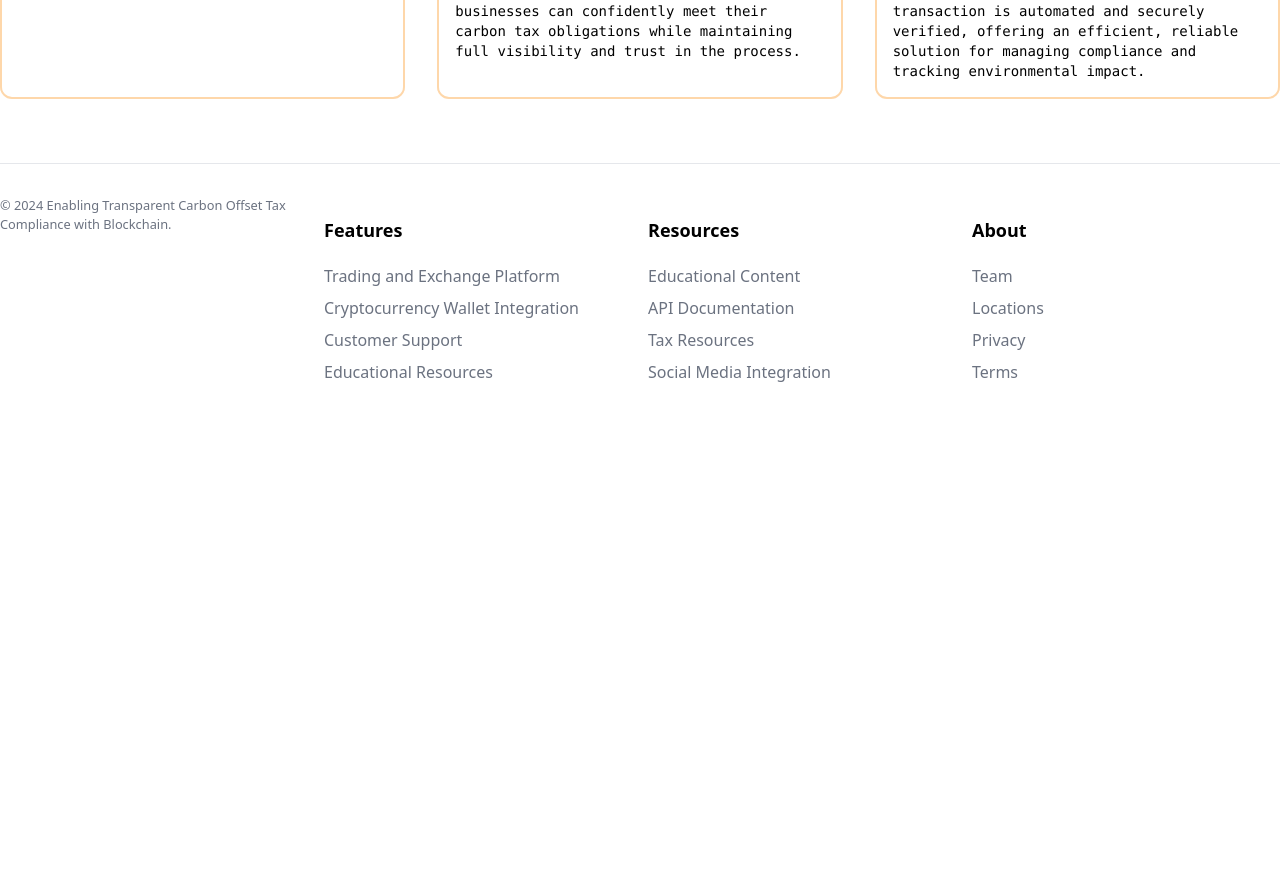
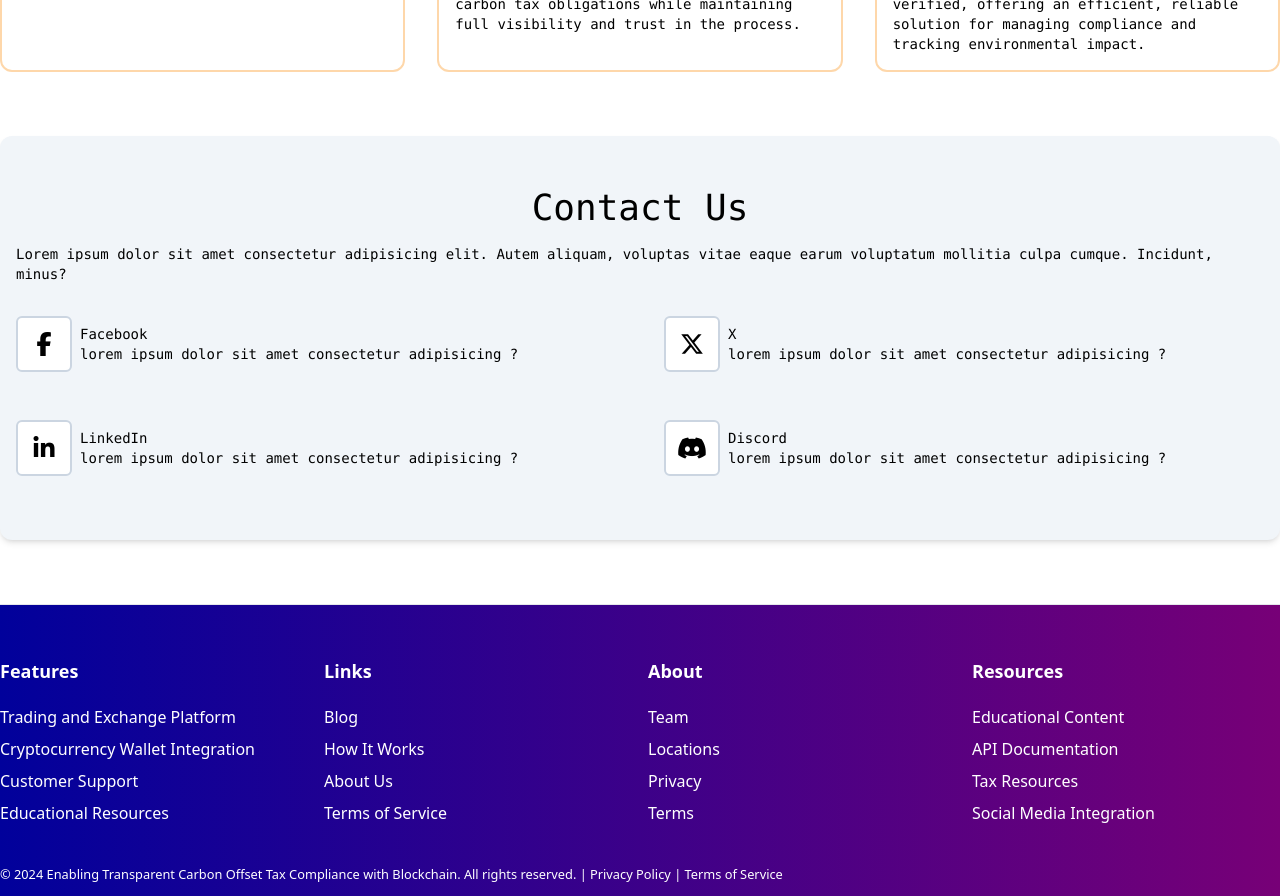
Before and after one commit to ChanThaMaung/Information-Communication-Technology-project-9785---Group-2-S2-2024, a React (Vite) app in the folder client/: page /homev2 in a window 1280 px wide. Shown: the part 1180-2076 px from the top of the page. Before the commit the page ends 1604 px from the top, so only its background shows below. Built offline with nearby package versions, Linux system fonts and the light colour scheme; a web font is replaced by a local one.

Commit message:
change Home and Navbar

```diff
--- a/client/src/Pages/Home/Homev2.jsx
+++ b/client/src/Pages/Home/Homev2.jsx
@@ -1,5 +1,5 @@
 import { Link } from "react-router-dom";
-import { Navbarv2, Footer } from "../../components";
+import { Navbarv2, Footer, PieChartWithCenterLabel } from "../../components";
 
 
 export default function Homev2() {
@@ -37,11 +37,8 @@ export default function Homev2() {
                         </div>
                     </div>
                     <div className="col-span-2 flex-col border bg--gradientDBv2 shadow-md rounded-xl grid grid-cols-2">
-                        <div className="col-span-1">
-                            <img
-                                className="w-full h-full object-cover rounded-s-xl"
-                                src={"https://science.nasa.gov/wp-content/uploads/2023/12/co2-graph-083122_scaled_scrunched.jpg?w=2560&format=webp"} alt="Dashboard"
-                            />
+                        <div className="col-span-1 flex items-center justify-center">
+                            <PieChartWithCenterLabel />
                         </div>
                         <div className="col-span-1">
                             <p className="text-black font-mono text-lg p-4 ">
@@ -108,6 +105,67 @@ export default function Homev2() {
                 </div>
             </div>
 
+            {/* Contact */}
+            <div className="mt-16 ">
+                <div className="container mx-auto">
+                    <div className="flex justify-center bg-slate-100 shadow-md rounded-xl">
+                        <div className="py-12">
+                            <div className=" rounded-t-lg items-center justify-center pt-1">
+                                <h1 className="text-4xl font-mono text-center">
+                                    Contact Us
+                                </h1>
+                            </div>
+                            <div className="p-4">
+                                <p className="text-sm font-mono">
+                                    Lorem ipsum dolor sit amet consectetur adipisicing elit. Autem aliquam, voluptas vitae eaque earum voluptatum mollitia culpa cumque. Incidunt, minus?
+                                </p>
+                            </div>
+                            <div className="grid grid-cols-2 gap-4 mx-auto">
+                                <div className="col-span-1 p-4 flex items-center">
+                                    <div className="border-2 border-slate-300 bg-white rounded-md w-14 h-14 flex items-center justify-center">
+                                        <i className="fab fa-facebook-f text-2xl m-2"></i>
+                                    </div>
+                                    <div className="p-2">
+                                        <p className="text-sm font-mono text-black">Facebook</p>
+                                        <p className="text-sm font-mono text-black">lorem ipsum dolor sit amet consectetur adipisicing ?</p>
+                                    </div>
+
+                                </div>
+                                <div className="col-span-1 p-4 flex items-center">
+                                    <div className="flex items-center border-2 border-slate-300 bg-white rounded-md w-14 h-14 justify-center">
+                                        <i className="fab fa-x-twitter text-2xl m-2"></i>
+                                    </div>
+                                    <div className="p-2">
+                                        <p className="text-sm font-mono text-black">X</p>
+                                        <p className="text-sm font-mono text-black">lorem ipsum dolor sit amet consectetur adipisicing ?</p>
+                                    </div>
+                                </div>
+                                <div className="col-span-1 p-4 flex items-center">
+
+                                    <div className="flex items-center border-2 border-slate-300 bg-white rounded-md w-14 h-14 justify-center">
+                                        <i className="fab fa-linkedin-in text-2xl m-2"></i>
+                                    </div>
+                                    <div className="p-2">
+                                        <p className="text-sm font-mono text-black">LinkedIn</p>
+                                        <p className="text-sm font-mono text-black">lorem ipsum dolor sit amet consectetur adipisicing ?</p>
+                                    </div>
+                                </div>
+                                <div className="col-span-1 p-4 flex items-center">
+                                    <div className="flex items-center border-2 border-slate-300 bg-white rounded-md w-14 h-14 justify-center">
+                                        <i className="fab fa-discord text-2xl m-2"></i> {/* Added Yahoo icon */}
+                                    </div>
+                                    <div className="p-2">
+                                        <p className="text-sm font-mono text-black">Discord</p>
+                                        <p className="text-sm font-mono text-black">lorem ipsum dolor sit amet consectetur adipisicing ?</p>
+                                    </div>
+                                </div>
+                            </div>
+                        </div>
+                    </div>
+
+                </div>
+            </div>
+
             <Footer />
         </>
 
--- /dev/null
+++ b/client/src/components/Charts/PieChartWithCenterLabel.tsx
@@ -0,0 +1,40 @@
+import * as React from 'react';
+import { PieChart } from '@mui/x-charts/PieChart';
+import { useDrawingArea } from '@mui/x-charts/hooks';
+import { styled } from '@mui/material/styles';
+
+const data = [
+  { value: 47},
+  { value: 53},
+];
+
+const size = {
+  width: 400,
+  height: 200,
+};
+
+const StyledText = styled('text')(({ theme }) => ({
+  fill: theme.palette.text.primary,
+  textAnchor: 'middle',
+  dominantBaseline: 'central',
+  fontSize: 40,
+  fontWeight: 'thin',
+  fontFamily: 'monospace',
+}));
+
+function PieCenterLabel({ children }: { children: React.ReactNode }) {
+  const { width, height, left, top } = useDrawingArea();
+  return (
+    <StyledText x={left + width / 2} y={top + height / 2}>
+      {children}
+    </StyledText>
+  );
+}
+
+export default function PieChartWithCenterLabel() {
+  return (
+    <PieChart series={[{ data, innerRadius: 80 }]} {...size}>
+      <PieCenterLabel >47%</PieCenterLabel>
+    </PieChart>
+  );
+}
--- a/client/src/components/Footer/Footer.jsx
+++ b/client/src/components/Footer/Footer.jsx
@@ -1,37 +1,48 @@
 function Footer() {
     return (
-        <div className="pt-8 pb-10 mt-16 border-t border-gray-200">
-            <div className="grid grid-cols-1 md:grid-cols-4 gap-4">
-                <div className="text-center md:text-left">
-                    <small className="block text-gray-500">© 2024 Enabling Transparent Carbon Offset Tax Compliance with Blockchain. </small>
-                </div>
+        <div className="pt-8 pb-3 mt-16 border-t border-gray-200 bg--gradientCarousel">
+
+            <div className="grid grid-cols-1 md:grid-cols-4 gap-4 container mx-auto text-left  px-4 md:px-0 justify-center">
                 <div>
-                    <h5 className="font-semibold p-5 pl-0 text-lg">Features</h5>
+                    <h5 className="font-semibold text-white p-5 pl-0 text-lg">Features</h5>
                     <ul className="space-y-2">
-                        <li><a className="text-gray-500 hover:text-gray-700" href="#">Trading and Exchange Platform</a></li>
-                        <li><a className="text-gray-500 hover:text-gray-700" href="#">Cryptocurrency Wallet Integration</a></li>
-                        <li><a className="text-gray-500 hover:text-gray-700" href="#">Customer Support</a></li>
-                        <li><a className="text-gray-500 hover:text-gray-700" href="#">Educational Resources</a></li>
+                        <li><a className="text-white hover:text-gray-700" href="#">Trading and Exchange Platform</a></li>
+                        <li><a className="text-white hover:text-gray-700" href="#">Cryptocurrency Wallet Integration</a></li>
+                        <li><a className="text-white hover:text-gray-700" href="#">Customer Support</a></li>
+                        <li><a className="text-white hover:text-gray-700" href="#">Educational Resources</a></li>
+                    </ul>
+                </div><div>
+                    <h5 className="font-semibold text-white p-5 pl-0 text-lg">Links</h5>
+                    <ul className="space-y-2">
+                        <li><a className="text-white hover:text-gray-700" href="#">Blog</a></li>
+                        <li><a className="text-white hover:text-gray-700" href="#">How It Works</a></li>
+                        <li><a className="text-white hover:text-gray-700" href="#">About Us</a></li>
+                        <li><a className="text-white hover:text-gray-700" href="#">Terms of Service</a></li>
                     </ul>
                 </div>
                 <div>
-                    <h5 className="font-semibold p-5 pl-0 text-lg">Resources</h5>
+                    <h5 className="font-semibold text-white p-5 pl-0 text-lg">About</h5>
                     <ul className="space-y-2">
-                        <li><a className="text-gray-500 hover:text-gray-700" href="#">Educational Content</a></li>
-                        <li><a className="text-gray-500 hover:text-gray-700" href="#">API Documentation</a></li>
-                        <li><a className="text-gray-500 hover:text-gray-700" href="#">Tax Resources</a></li>
-                        <li><a className="text-gray-500 hover:text-gray-700" href="#">Social Media Integration</a></li>
+                        <li><a className="text-white hover:text-gray-700" href="#">Team</a></li>
+                        <li><a className="text-white hover:text-gray-700" href="#">Locations</a></li>
+                        <li><a className="text-white hover:text-gray-700" href="#">Privacy</a></li>
+                        <li><a className="text-white hover:text-gray-700" href="#">Terms</a></li>
                     </ul>
                 </div>
                 <div>
-                    <h5 className="font-semibold p-5 pl-0 text-lg">About</h5>
+                    <h5 className="font-semibold text-white p-5 pl-0 text-lg">Resources</h5>
                     <ul className="space-y-2">
-                        <li><a className="text-gray-500 hover:text-gray-700" href="#">Team</a></li>
-                        <li><a className="text-gray-500 hover:text-gray-700" href="#">Locations</a></li>
-                        <li><a className="text-gray-500 hover:text-gray-700" href="#">Privacy</a></li>
-                        <li><a className="text-gray-500 hover:text-gray-700" href="#">Terms</a></li>
+                        <li><a className="text-white hover:text-gray-700" href="#">Educational Content</a></li>
+                        <li><a className="text-white hover:text-gray-700" href="#">API Documentation</a></li>
+                        <li><a className="text-white hover:text-gray-700" href="#">Tax Resources</a></li>
+                        <li><a className="text-white hover:text-gray-700" href="#">Social Media Integration</a></li>
                     </ul>
                 </div>
+            </div>
+            <div className="text-center md:text-left mt-10">
+                <small className="block text-white">
+                    © 2024 Enabling Transparent Carbon Offset Tax Compliance with Blockchain. All rights reserved. | Privacy Policy | Terms of Service
+                </small>
             </div>
         </div>
 
--- a/client/src/components/index.js
+++ b/client/src/components/index.js
@@ -1,3 +1,4 @@
 export { default as Footer } from './Footer/Footer';
 export { default as Navbar } from './Navbar/Navbar';
 export { default as Navbarv2 } from './Navbar/Navbarv2';
+export { default as PieChartWithCenterLabel } from './Charts/PieChartWithCenterLabel';
```
Also changed, not shown: client/src/components/Navbar/Navbarv2.jsx (+5 -5 lines).
